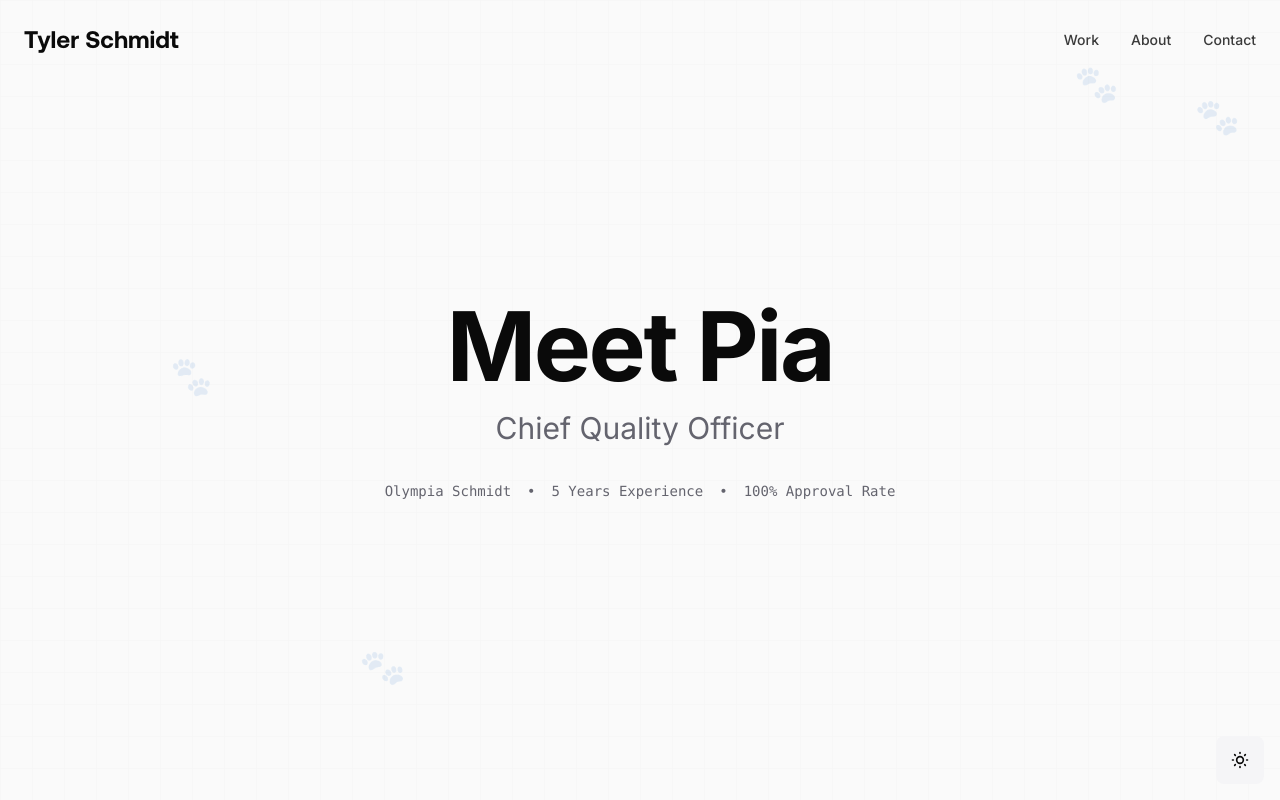
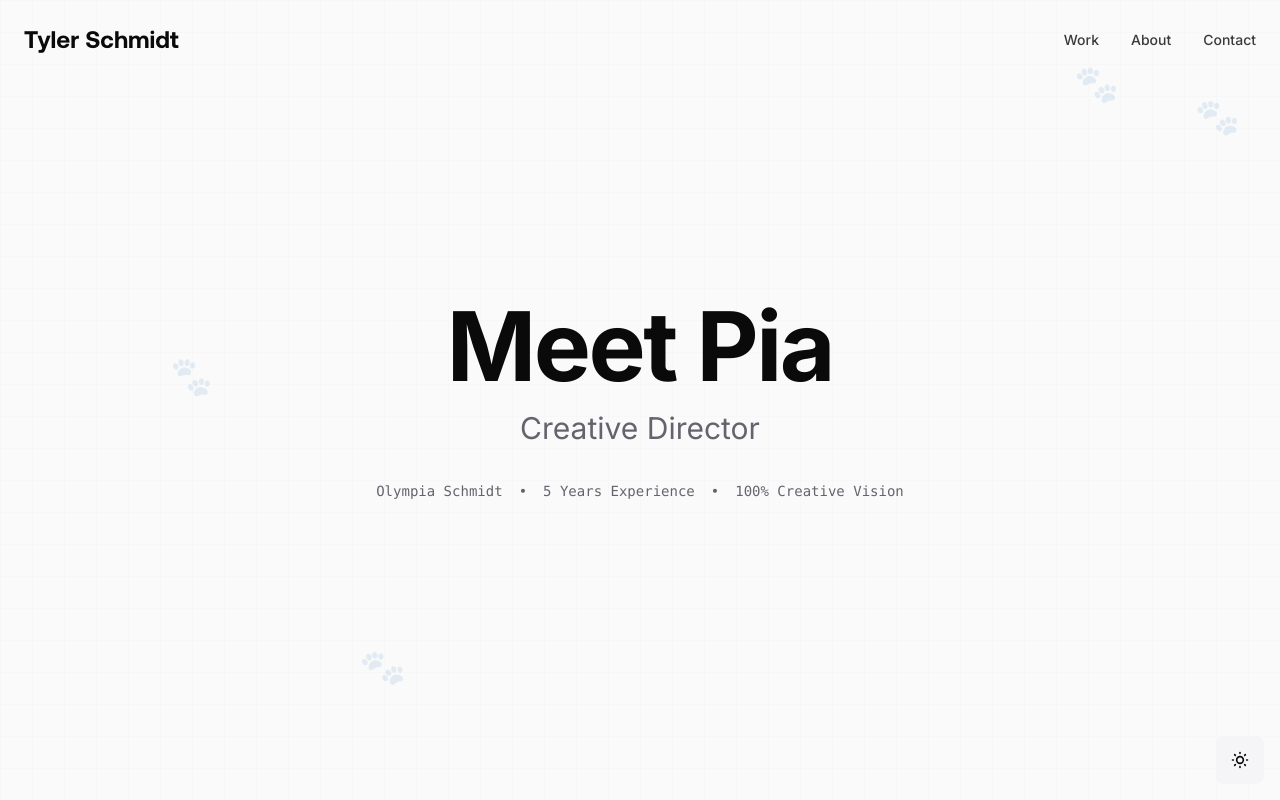
Before and after one commit to TYLANDER/tylerschmidt_v3, a Next.js app: page /pia in a window 1280 px wide. Shown: the top 800 px of the page. Built offline with nearby package versions, Linux system fonts and the light colour scheme; no server answers.

Commit message:
feat: Update Pia's title to Creative Director 🎨
- Changed from Chief Quality Officer to Creative Director
- Updated all references across the site
- Adjusted messaging to focus on creative vision
- Quality → Creative in all contexts
- Updated console activities to match creative role

```diff
--- a/src/app/layout.tsx
+++ b/src/app/layout.tsx
@@ -16,7 +16,7 @@ export const metadata: Metadata = {
     template: "%s | Tyler Schmidt",
   },
   description:
-    "Tyler Schmidt - Designer & Engineer. Where mathematical precision meets raw emotion. Creating digital experiences that are both beautiful and functional.",
+    "Tyler Schmidt - Designer & Engineer. Creative direction by Pia. Where mathematical precision meets raw emotion in digital experiences.",
   keywords: [
     "Product Designer",
     "UX Designer",
--- a/src/app/not-found.tsx
+++ b/src/app/not-found.tsx
@@ -76,7 +76,7 @@ export default function NotFound() {
 
         {/* Hidden message */}
         <p className="text-xs text-muted-foreground/30 mt-12 font-mono">
-          Quality Standards Not Met · Error Code: P14-N0T-F0UND
+          Creative Standards Not Met · Error Code: P14-N0T-F0UND
         </p>
       </div>
     </div>
--- a/src/app/pia/page.tsx
+++ b/src/app/pia/page.tsx
@@ -35,14 +35,14 @@ export default function PiaPage() {
             Meet Pia
           </motion.h1>
           <p className="text-2xl md:text-3xl text-muted-foreground mb-8">
-            Chief Quality Officer
+            Creative Director
           </p>
           <div className="inline-flex items-center gap-4 text-sm font-mono text-muted-foreground">
             <span>Olympia Schmidt</span>
             <span>•</span>
             <span>5 Years Experience</span>
             <span>•</span>
-            <span>100% Approval Rate</span>
+            <span>100% Creative Vision</span>
           </div>
         </motion.div>
 
--- a/src/components/sections/HeroPrecisionPia.tsx
+++ b/src/components/sections/HeroPrecisionPia.tsx
@@ -103,10 +103,10 @@ export function HeroPrecisionPia() {
           >
             <div className="bg-primary/10 backdrop-blur-sm rounded-lg p-4 border border-accent/20">
               <p className="text-sm font-mono text-accent">
-                Quality Check: PASSED ✓
+                Creative Review: APPROVED ✓
               </p>
               <p className="text-xs text-muted-foreground mt-1">
-                - Pia, Chief Quality Officer
+                - Pia, Creative Director
               </p>
             </div>
           </motion.div>
--- a/src/components/sections/SelectedWorkPia.tsx
+++ b/src/components/sections/SelectedWorkPia.tsx
@@ -45,7 +45,7 @@ export function SelectedWorkPia() {
             Selected Work
           </h2>
           <p className="text-lg md:text-xl text-muted-foreground max-w-2xl mx-auto">
-            Projects that pass the Pia Standard™ for quality and comfort.
+            Projects that pass Pia&apos;s creative vision and aesthetic standards.
           </p>
         </motion.div>
 
@@ -173,7 +173,7 @@ export function SelectedWorkPia() {
             </motion.svg>
           </Link>
           <p className="text-xs text-muted-foreground/40 mt-2 font-mono">
-            All projects must pass Pia&apos;s quality inspection
+            All projects must pass Pia&apos;s creative approval
           </p>
         </motion.div>
       </div>
--- a/src/lib/pia-console.ts
+++ b/src/lib/pia-console.ts
@@ -8,12 +8,12 @@ export function initPiaConsole() {
     ╔═══════════════════════════════════════╗
     ║  PRECISION WITH PERSONALITY™          ║
     ║  Designed by Tyler Schmidt            ║
-    ║  Quality assured by Pia               ║
+    ║  Creative direction by Pia            ║
     ╚═══════════════════════════════════════╝
 
          /ᐠ. ܁ .ᐟ\\  ♕
         └────────┘
-      Chief Quality Officer
+      Creative Director
     `,
     'color: #0066ff; font-family: monospace; font-size: 14px; line-height: 1.2;'
   )
@@ -23,13 +23,13 @@ export function initPiaConsole() {
   ;(window as any).piaStatus = () => {
     console.log('%c🐕 Pia is currently:', 'color: #ff00ff; font-size: 16px; font-weight: bold;')
     const activities = [
-      'Reviewing code quality',
-      'Testing user comfort',
-      'Napping on the keyboard',
-      'Chasing bugs',
+      'Reviewing creative concepts',
+      'Testing aesthetic harmony',
+      'Napping on the mood board',
+      'Chasing inspiration',
       'Approving designs',
-      'Playing with deployment scripts',
-      'Supervising from her bed'
+      'Playing with color palettes',
+      'Directing from her bed'
     ]
     const activity = activities[Math.floor(Math.random() * activities.length)]
     console.log(`%c   ${activity}`, 'color: #00ff88; font-size: 14px;')
@@ -39,7 +39,7 @@ export function initPiaConsole() {
   // eslint-disable-next-line @typescript-eslint/no-explicit-any
   ;(window as any).givePiaTreats = () => {
     console.log('%c🦴 Treats delivered!', 'color: #ffaa00; font-size: 18px; font-weight: bold;')
-    console.log('%c   Pia is happy! (+100 quality points)', 'color: #00ff88; font-size: 14px;')
+    console.log('%c   Pia is happy! (+100 creativity points)', 'color: #00ff88; font-size: 14px;')
 
     // Trigger a subtle animation on the page
     const paw = document.createElement('div')
```
